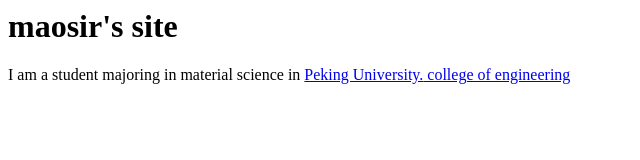
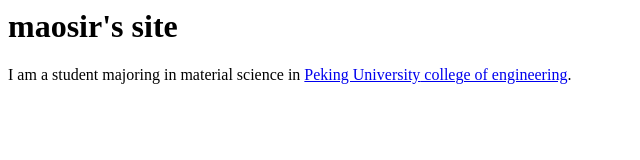
Before and after one commit to maosirui/maosirui.github.io, a plain HTML site: page index.html in a window 1280 px wide. Shown: the full height of the page, 0-640 px from the left. Drawn offline with Linux system fonts and the light colour scheme.

Commit message:
Update index.html

```diff
--- a/index.html
+++ b/index.html
@@ -3,6 +3,6 @@
       maosir's site
   </h1>
   <p>
-    I am a student majoring in material science in <a href=https://www.pku.edu.cn>Peking University.</a><a href=https://www.coe.pku.edu.cn> college of engineering</a>
+    I am a student majoring in material science in <a href=https://www.pku.edu.cn>Peking University</a><a href=https://www.coe.pku.edu.cn> college of engineering</a>.
   </p>
 </body>
```
